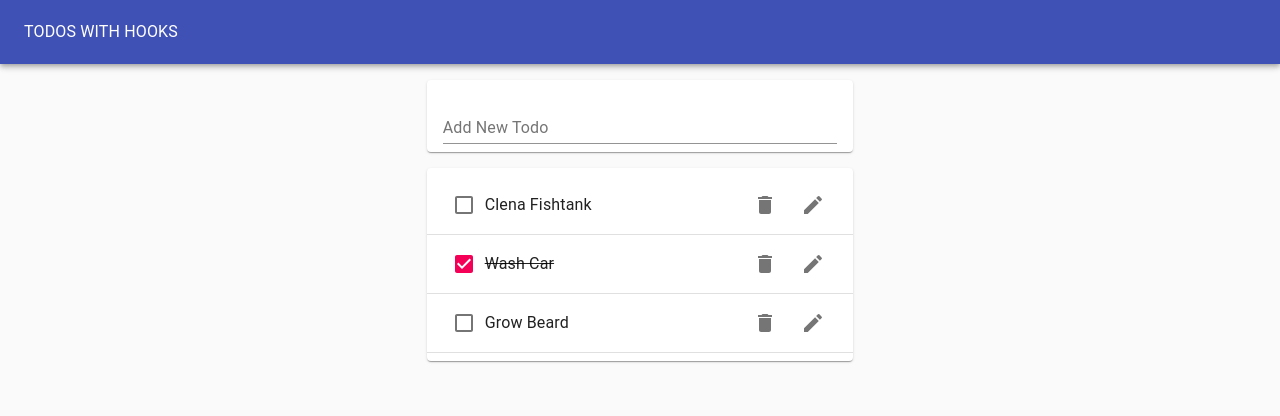
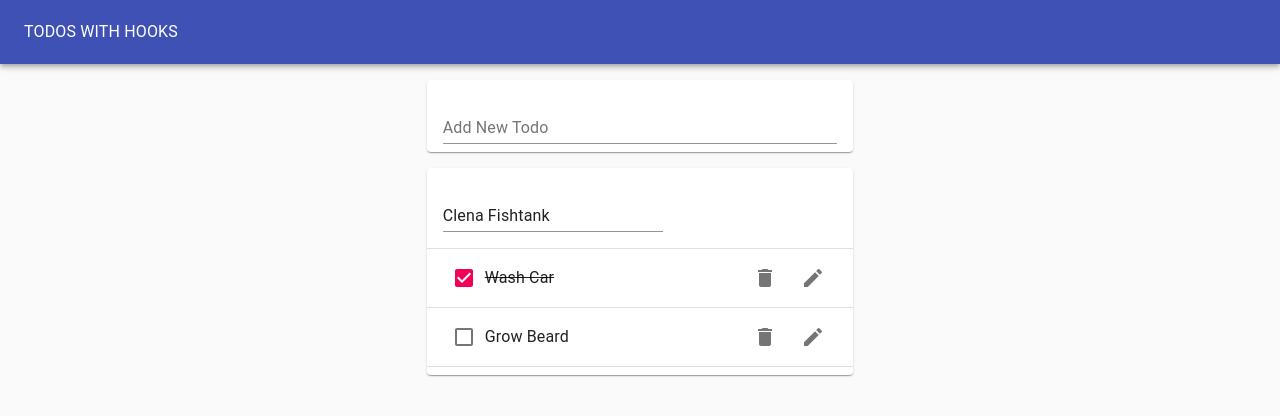
Before and after one commit to shresthabibek/hooks-todo-app, a React (Create React App) app: page / in a window 1280 px wide. Both pictures are taken after a click on the button 813 px from the left and 205 px from the top of the page. Shown: the top 416 px of the page. Built offline with nearby package versions, Linux system fonts and the light colour scheme.

Commit message:
added edit functionality

```diff
--- /dev/null
+++ b/src/EditTodoForm.js
@@ -0,0 +1,21 @@
+import React from 'react';
+import useInputState from './hooks/useInputState';
+import TextField from '@material-ui/core/TextField';
+
+function EditTodoForm({ id, editTodo, task, toggleEditForm }) {
+	const [ value, handleChange, reset ] = useInputState(task);
+	return (
+		<form
+			onSubmit={(e) => {
+				e.preventDefault();
+				editTodo(id, value);
+				reset();
+				toggleEditForm();
+			}}
+		>
+			<TextField margin="normal" value={value} onChange={handleChange} fullwidth />
+		</form>
+	);
+}
+
+export default EditTodoForm;
--- a/src/Todo.js
+++ b/src/Todo.js
@@ -1,4 +1,6 @@
 import React from 'react';
+import EditTodoForm from './EditTodoForm';
+import useToggleState from './hooks/useToggleState';
 import ListItem from '@material-ui/core/ListItem';
 import ListItemText from '@material-ui/core/ListItemText';
 import Checkbox from '@material-ui/core/Checkbox';
@@ -7,19 +9,26 @@
 import EditIcon from '@material-ui/icons/Edit';
 import ListItemSecondaryAction from '@material-ui/core/ListItemSecondaryAction';
 
-function Todo({ id, task, completed, removeTodo, toggleTodo }) {
+function Todo({ id, task, completed, removeTodo, toggleTodo, editTodo }) {
+    const [isEditing, toggle] = useToggleState(false);
+
 	return (
 		<ListItem>
+            {isEditing ? (<EditTodoForm editTodo={editTodo} id={id} task={task}
+                toggleEditForm = {toggle}/>) : (
+                <>
 			        <Checkbox tabIndex={-1} checked={completed} onClick={() => toggleTodo(id)} />
 			        <ListItemText style={{ textDecoration: completed ? 'line-through' : 'none' }}>{task}</ListItemText>
 			        <ListItemSecondaryAction>
 				        <IconButton aria-label="Delete" onClick={() => removeTodo(id)}>
 					        <DeleteIcon />
 				        </IconButton>
-				<IconButton aria-label="Edit">
+				        <IconButton aria-label="Edit" onClick={toggle}>
 					        <EditIcon />
 				        </IconButton>
 			        </ListItemSecondaryAction>
+                </>
+            )}
 		</ListItem>
 	);
 }
--- a/src/TodoApp.js
+++ b/src/TodoApp.js
@@ -30,6 +30,11 @@
 		setTodos(updatedTodos);
 	};
 
+	const editTodo = (todoId, newTask) => {
+		const updatedTodos = todos.map((todo) => (todo.id === todoId ? { ...todo, task: newTask } : todo));
+		setTodos(updatedTodos);
+	};
+
 	return (
 		<Paper
 			style={{
@@ -49,7 +54,7 @@
 			<Grid container justify="center" style={{ height: '64px' }}>
 				<Grid item xs={11} md={8} lg={4}>
 					<TodoForm addTodo={addTodo} />
-					<TodoList todos={todos} removeTodo={removeTodo} toggleTodo={toggleTodo} />
+					<TodoList todos={todos} removeTodo={removeTodo} toggleTodo={toggleTodo} editTodo={editTodo} />
 				</Grid>
 			</Grid>
 		</Paper>
--- a/src/TodoList.js
+++ b/src/TodoList.js
@@ -4,7 +4,7 @@
 import Divider from '@material-ui/core/Divider';
 import Todo from './Todo'
 
-function TodoList({todos,removeTodo, toggleTodo}) {
+function TodoList({todos,removeTodo, toggleTodo, editTodo}) {
 	return (
 		<Paper>
 			<List>
@@ -13,6 +13,7 @@
 					<Todo id={todo.id} task={todo.task} key={todo.id} completed={todo.completed}
                         removeTodo = {removeTodo}
                         toggleTodo = {toggleTodo}
+                        editTodo={editTodo}
                         />
                     <Divider/>
                 </>
--- /dev/null
+++ b/src/hooks/useToggleState.js
@@ -0,0 +1,11 @@
+import { useState } from 'react';
+function useToggleState(initialVal = false) {
+	// call useState, "reserve piece of state"
+	const [ state, setState ] = useState(initialVal);
+	const toggle = () => {
+		setState(!state);
+	};
+	// return piece of state AND a function to toggle it
+	return [ state, toggle ];
+}
+export default useToggleState;
```
Lines whose indentation alone changed are shown as unchanged.
